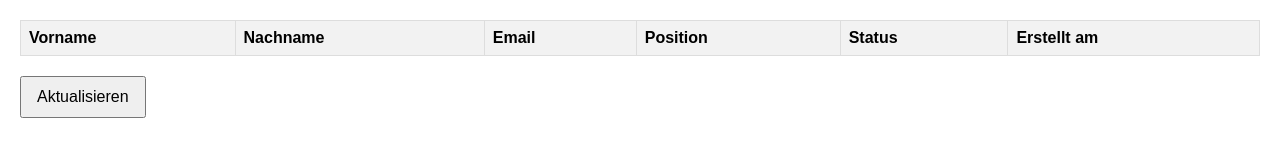
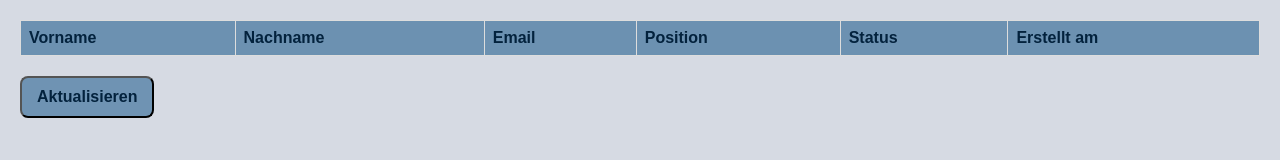
Before and after one commit to Marga-Lensen/backend-collab-project, a plain HTML site: page frontend/index.html in a window 1280 px wide. Drawn offline with Linux system fonts and the light colour scheme; no server answers.

Commit message:
bisschen styling in html hinzugefügt

```diff
--- a/frontend/index.html
+++ b/frontend/index.html
@@ -8,10 +8,12 @@
       body {
         font-family: Arial, sans-serif;
         margin: 20px;
+        background-color: rgba(159, 168, 189, 0.425);
       }
       table {
         width: 100%;
         border-collapse: collapse;
+        background-color: rgba(199, 209, 218, 0.884);
       }
       th,
       td {
@@ -20,13 +22,27 @@
         text-align: left;
       }
       th {
-        background-color: #f2f2f2;
+        background-color: #4f7ea5c2;
+        color: rgb(3, 34, 61);
+        font-weight: bold;
       }
+      tr:nth-child(even) {
+        background-color: #dadeeba2;
+      }
+
       button {
         margin-top: 20px;
         padding: 10px 15px;
         font-size: 16px;
+        color: rgb(3, 34, 61);
+        font-weight: bold;
         cursor: pointer;
+        background-color: #4f7ea5c2;
+        border-radius: 8px;
+      }
+      button:hover {
+        background-color: #3b5f7a;
+        color: aliceblue;
       }
     </style>
   </head>
```
